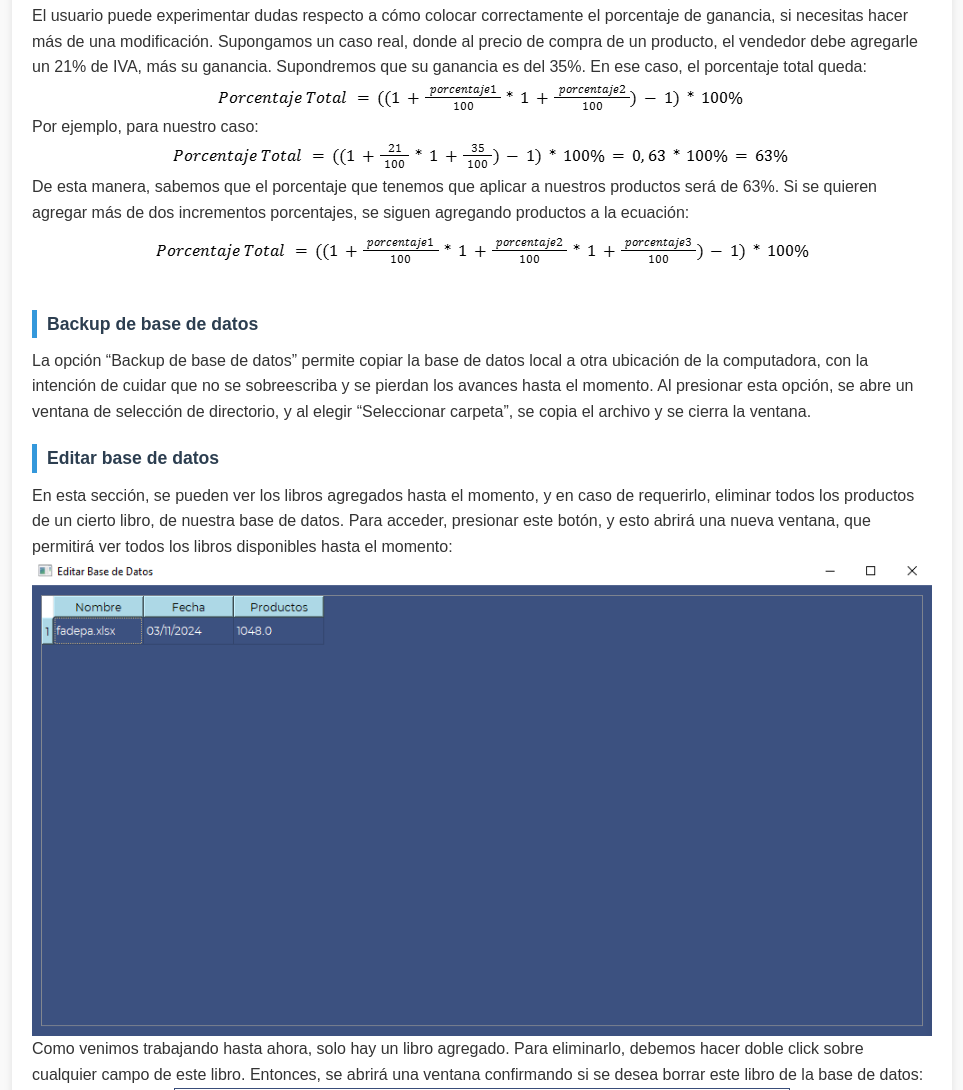
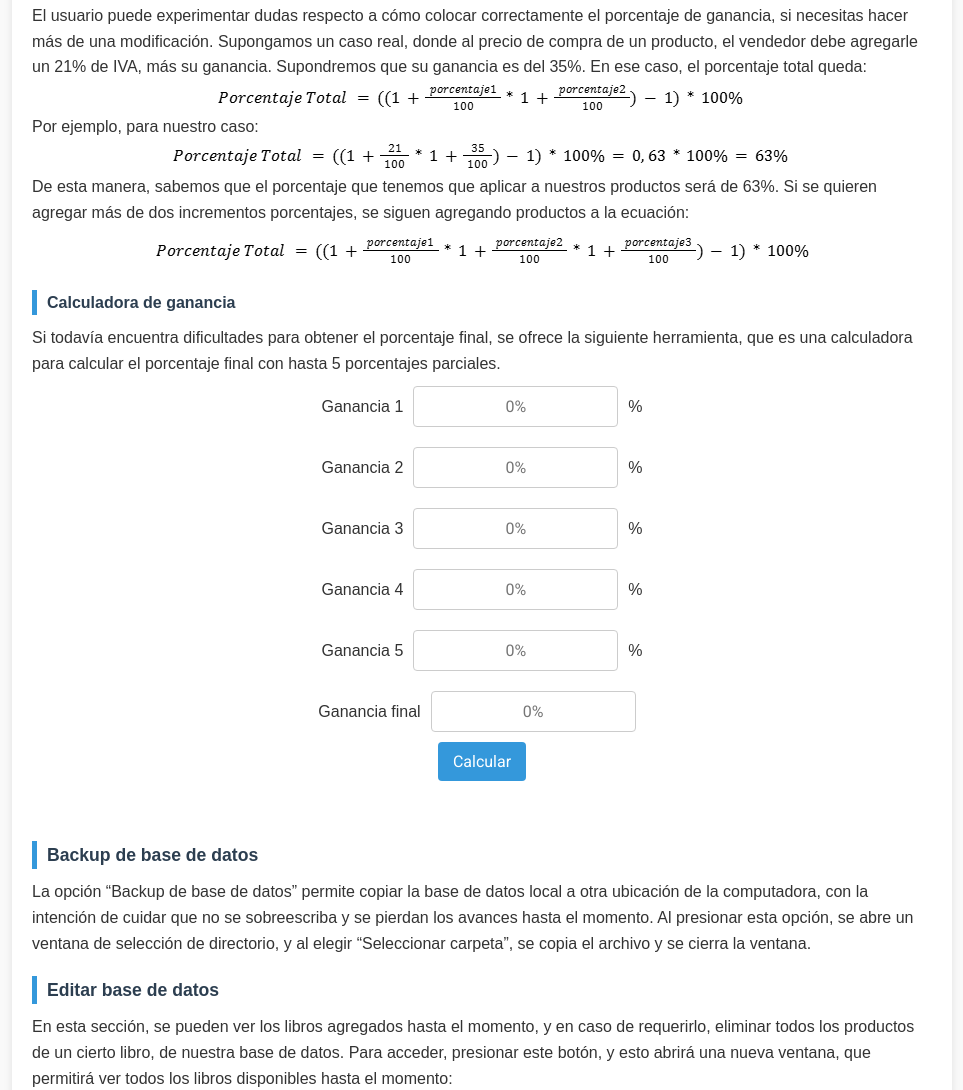
Before and after one commit to joelermantraut/eph-docs-webpage, a plain HTML site: page offline_mode_index.html in a window 1280 px wide. Shown: the part 4835-5925 px from the top of the page, without its empty margins (158-1121 px from the left). Drawn offline with nearby package versions, Linux system fonts and the light colour scheme.

Commit message:
Added gain calculator function

```diff
--- a/css/style.css
+++ b/css/style.css
@@ -377,6 +377,42 @@ button:hover {
 
 /* -------------------------- */
 /* -------------------------- */
+/*        Calc Styling        */
+/* -------------------------- */
+/* -------------------------- */
+
+.calc {
+  display: flex;
+  flex-direction: column;
+  align-items: center;
+}
+
+.calc .row {
+  display: flex;
+  flex-direction: row;
+  align-items: center;
+  justify-content: space-between;
+}
+
+.calc .row p {
+  font-size: 16px;
+  margin: 0;
+}
+
+.calc .row input {
+  font-size: 1em;
+  text-align: center;
+
+  outline: none;
+
+  border: 1px solid #ccc;
+  border-radius: 4px;
+  padding: 10px;
+  margin: 10px;
+}
+
+/* -------------------------- */
+/* -------------------------- */
 /*       Footer Styling       */
 /* -------------------------- */
 /* -------------------------- */
--- a/js/script.js
+++ b/js/script.js
@@ -158,8 +158,26 @@ document.addEventListener('DOMContentLoaded', function() {
     });
 
     // ------------ TO TOP ------------
+
+    // ------------ CALCULATOR ------------
+
+    var calc = document.getElementsByClassName("calc")[0];
+    var calc_button = calc.getElementsByTagName("button")[0];
+    var calc_inputs = calc.getElementsByTagName("input");
+
+    calc_button.addEventListener("click", function() {
+        var product = 1;
+        for (var i = 0; i < calc_inputs.length; i++) {
+            var input_value = calc_inputs[i].value;
+            if (input_value.length <= 0) continue;
+            product *= 1 + parseInt(input_value) / 100;
+        }
+        calc_inputs[calc_inputs.length - 1].value = String((product - 1.0).toFixed(2) * 100) + "%";
+        // Result in last input
+    });
 });
 
+/*
 function slideDown(section) {
     let content = section.querySelector(".content");
     if (section.classList.contains('hidden')) {
@@ -190,6 +208,7 @@ function collapseAllSections() {
         slideUp(section);
     });
 }
+*/
 
 function fetchDocument(doc_path) {
     return fetch(doc_path)
--- a/offline_mode_index.html
+++ b/offline_mode_index.html
@@ -314,6 +314,44 @@
                   <div class="img-container">
                     <img src="images/formula3.png" alt="formula3" />
                   </div>
+                  <div id="calculadora_ganancia" class="section">
+                    <h4 class="title">Calculadora de ganancia</h4>
+                    <div class="content">
+                      <p>Si todavía encuentra dificultades para obtener el porcentaje final, se ofrece la siguiente herramienta, que es una calculadora para calcular el porcentaje final con hasta 5 porcentajes parciales.</p>
+                      <div class="calc">
+                        <div class="row">
+                          <p>Ganancia 1</p>
+                          <input type="text" class="gan1" placeholder="0%" />
+                          <p>%</p>
+                        </div>
+                        <div class="row">
+                          <p>Ganancia 2</p>
+                          <input type="text" class="gan2" placeholder="0%" />
+                          <p>%</p>
+                        </div>
+                        <div class="row">
+                          <p>Ganancia 3</p>
+                          <input type="text" class="gan3" placeholder="0%" />
+                          <p>%</p>
+                        </div>
+                        <div class="row">
+                          <p>Ganancia 4</p>
+                          <input type="text" class="gan4" placeholder="0%" />
+                          <p>%</p>
+                        </div>
+                        <div class="row">
+                          <p>Ganancia 5</p>
+                          <input type="text" class="gan5" placeholder="0%" />
+                          <p>%</p>
+                        </div>
+                        <div class="row">
+                          <p>Ganancia final</p>
+                          <input type="text" class="result" placeholder="0%" readonly/>
+                        </div>
+                        <button class="calc-button">Calcular</button>
+                      </div>
+                    </div>
+                  </div>
                 </div>
               </div>
             </div>
```
Also changed, not shown: online_mode_index.html (+38 -0 lines).
